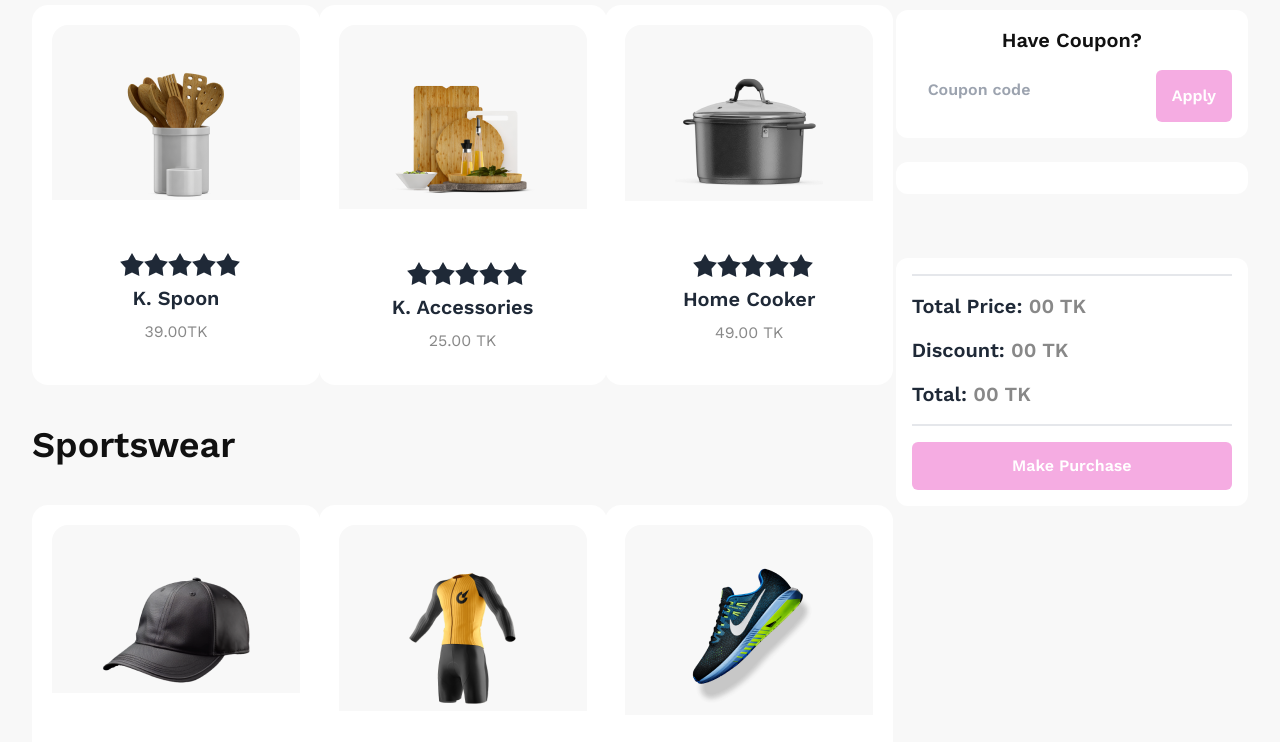
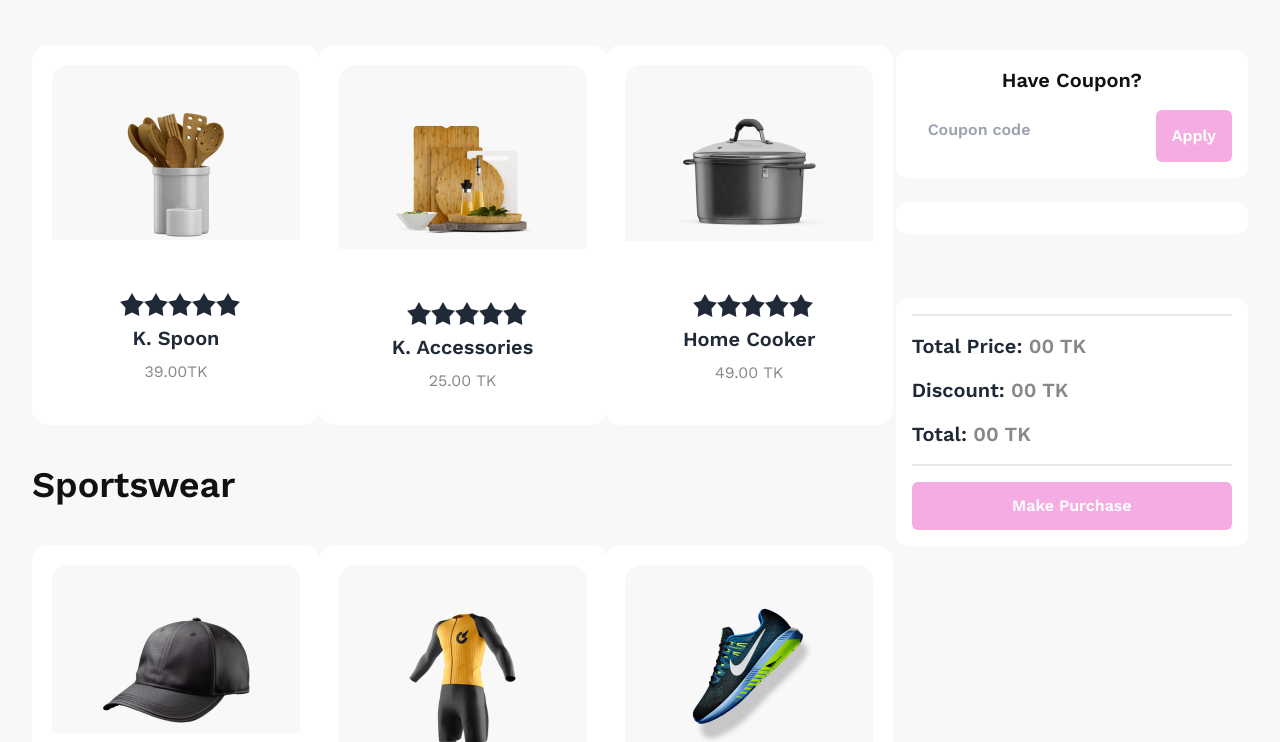
Before and after one commit to nazmul-main/summer-sale, a plain HTML site: page index.html in a window 1280 px wide. Shown: the part 765-1507 px from the top of the page. Drawn offline with nearby package versions, Linux system fonts and the light colour scheme.

```diff
--- a/index.html
+++ b/index.html
@@ -107,10 +107,10 @@
     </header>
     <!-- header end here -->
 
-    <main class="max-w-screen-xl mx-auto px-4 md:px-8 lg-px-24 lg:pt-10  bg-[#F8F8F8]">
+    <main class="w-full  px-4 md:px-8 lg-px-24 py-7 md:py-10 lg:py-20  bg-[#F8F8F8]">
         <!-- main strats here -->
         <!-- product section -->
-        <section class="product ">
+        <section class=" max-w-screen-xl mx-auto bg-[#F8F8F8] product ">
             <div class="flex  flex-col justify-center items-center lg:items-start lg:flex-row md:gap-8 gap-6">
 
                 <div class=" Kitchenware">
```
